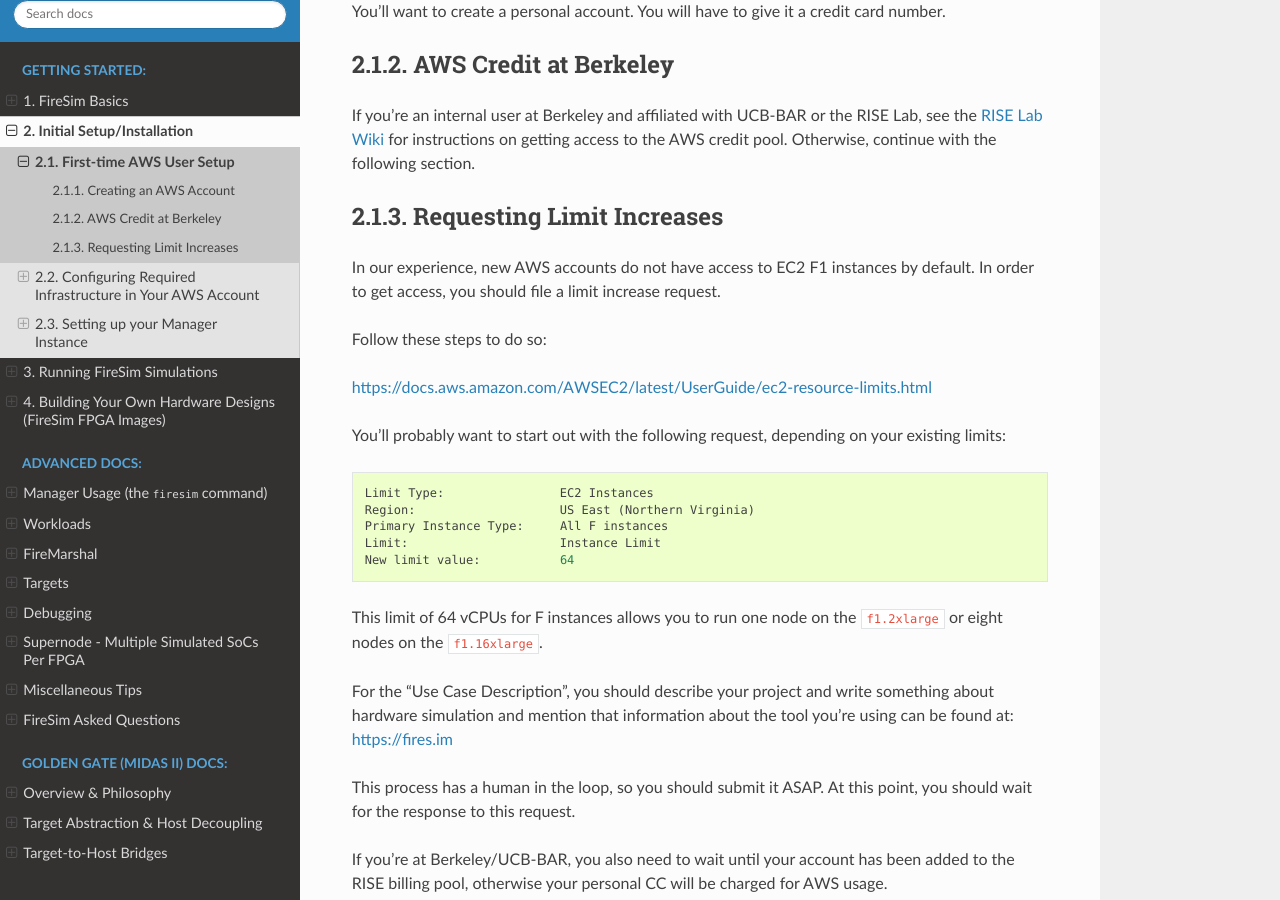
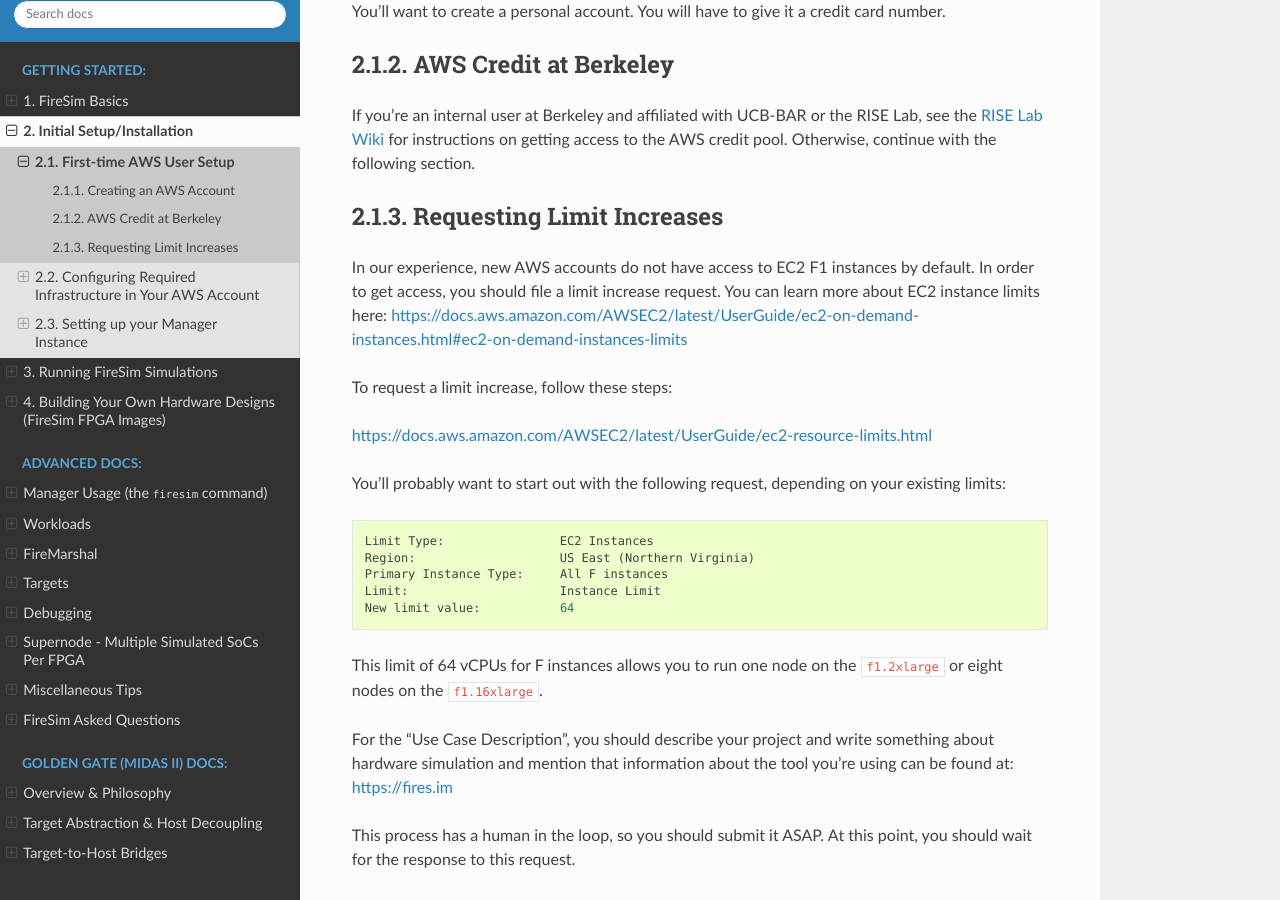
Before and after one commit to firesim/firesim, a Sphinx documentation site: the page built from docs/Initial-Setup/First-time-AWS-User-Setup.rst, in a window 1280 px wide and 900 px high, scrolled down 312 px. Built offline with Sphinx 7.4.7 and the Read the Docs theme 2.0.0, drawn with Linux system fonts in a browser that asks for light colours.

Commit message:
Update First-time-AWS-User-Setup.rst

```diff
--- a/docs/Initial-Setup/First-time-AWS-User-Setup.rst
+++ b/docs/Initial-Setup/First-time-AWS-User-Setup.rst
@@ -29,9 +29,9 @@
 
 In our experience, new AWS accounts do not have access to EC2 F1 instances by
 default. In order to get access, you should file a limit increase
-request.
+request. You can learn more about EC2 instance limits here: https://docs.aws.amazon.com/AWSEC2/latest/UserGuide/ec2-on-demand-instances.html#ec2-on-demand-instances-limits
 
-Follow these steps to do so:
+To request a limit increase, follow these steps:
 
 https://docs.aws.amazon.com/AWSEC2/latest/UserGuide/ec2-resource-limits.html
 
```
